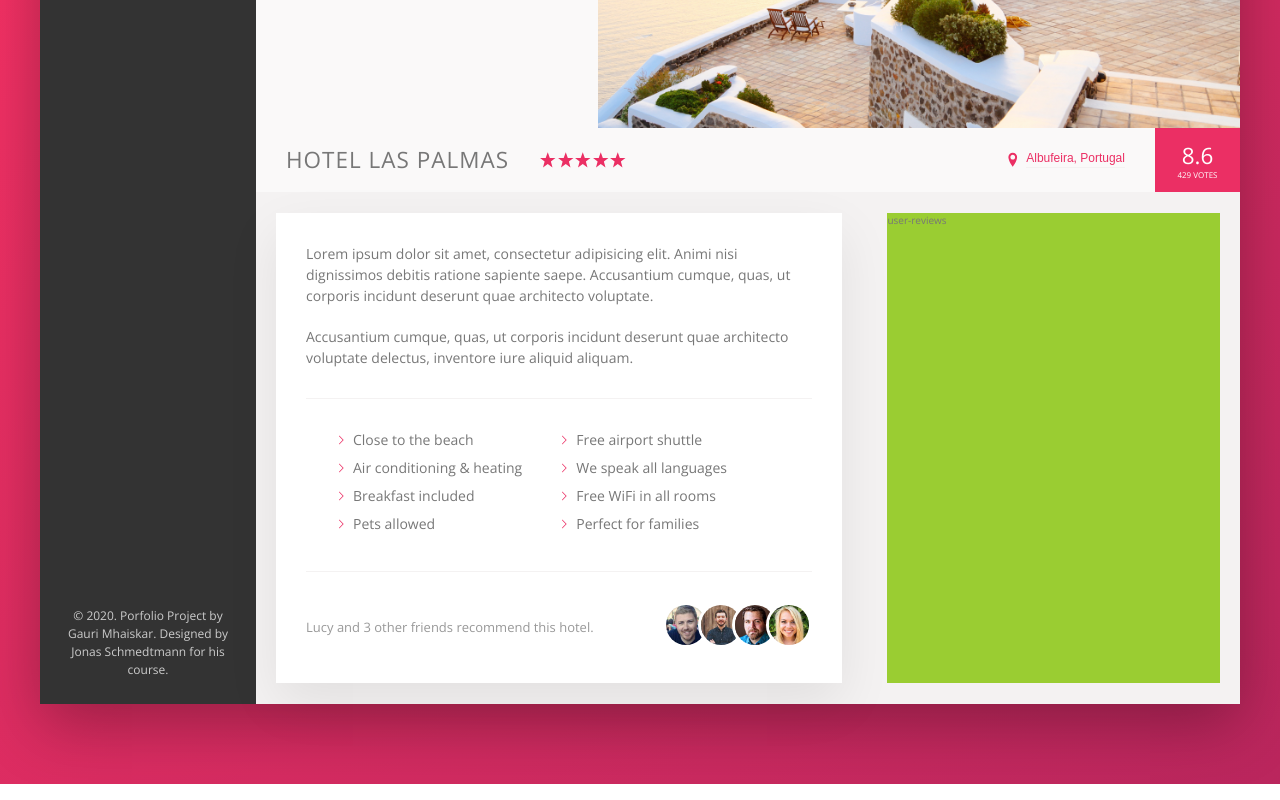
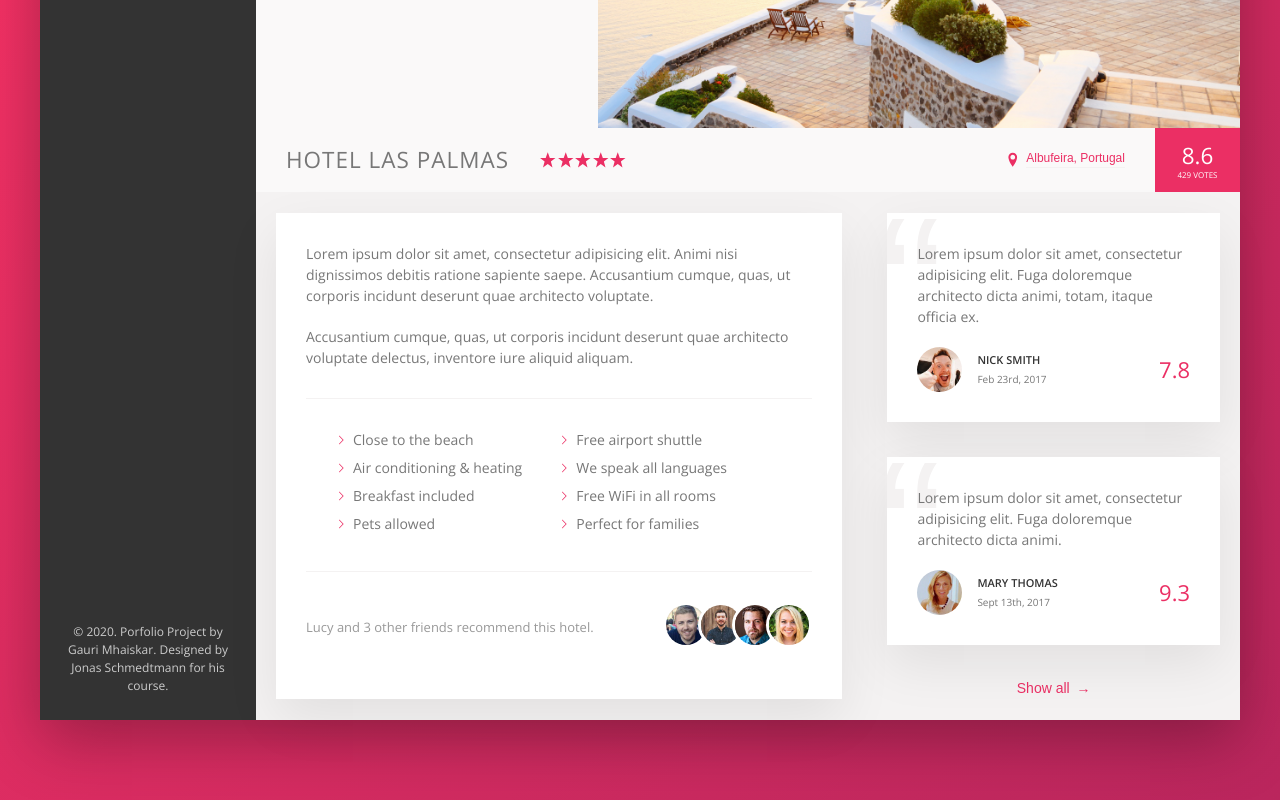
Before and after one commit to Ann-pixel/trillo-portfolio, a website: page index.html in a window 1280 px wide. Shown: the part 407-1207 px from the top of the page. Drawn offline with nearby package versions, Linux system fonts and the light colour scheme.

Commit message:
completed the reviews section

```diff
--- a/index.html
+++ b/index.html
@@ -177,7 +177,34 @@
                     </div>
                 </div>
                 <div class="user-reviews">
-                    user-reviews
+                    <figure class="review">
+                        <blockquote class="review__text">
+                            Lorem ipsum dolor sit amet, consectetur adipisicing elit. Fuga doloremque architecto dicta animi, totam, itaque officia ex.
+                        </blockquote>
+                        <figcaption class="review__user">
+                            <img src="img/user-1.jpg" alt="user-1" class="review__photo">
+                            <div class="review__user-box">
+                                <p class="review__user-name">Nick Smith</p>
+                                <p class="review__user-date">Feb 23rd, 2017</p>
+                            </div>
+                            <div class="review__rating">7.8</div>
+                        </figcaption>
+                    </figure>
+
+                    <figure class="review">
+                        <blockquote class="review__text">
+                            Lorem ipsum dolor sit amet, consectetur adipisicing elit. Fuga doloremque architecto dicta animi.
+                        </blockquote>
+                        <figcaption class="review__user">
+                            <img src="img/user-2.jpg" alt="user-2" class="review__photo">
+                            <div class="review__user-box">
+                                <p class="review__user-name">Mary Thomas</p>
+                                <p class="review__user-date">Sept 13th, 2017</p>
+                            </div>
+                            <div class="review__rating">9.3</div>
+                        </figcaption>
+                    </figure>
+                    <button class="btn-inline">Show all <span>&rarr;</span></button>
                 </div>
             </div>
 
--- a/sass/_components.scss
+++ b/sass/_components.scss
@@ -266,11 +266,20 @@
 
     &:hover{
         color: var(--color-grey-dark-1);
+        span{
+            margin-left: 8px;
+
+        }
     }
 
     &:focus{
         outline: none;
         animation: pulsate 1s infinite;
+    }
+
+    & span{
+        margin-left: 3px;
+        transition: margin-left .2s;
     }
 
 }
@@ -290,3 +299,60 @@
         box-shadow: none;
     }
 }
+
+
+//reviews--
+.review{
+    background-color: #fff;
+    box-shadow: var(--shadow-light);
+    padding: 3rem;
+    margin-bottom: 3.5rem;
+    position: relative;
+    overflow: hidden;
+
+    &__text{
+        margin-bottom: 2rem;
+        position: relative;
+        z-index: 10;
+    }
+    &__user{
+        display: flex;
+        align-items: center;
+        justify-content: space-between;
+    }
+    &__photo{
+        width: 4.5rem;
+        height: 4.5rem;
+        border-radius: 50%;
+        margin-right: 1.5rem;
+    }
+    &__user-box{
+        margin-right: auto;
+    }
+    &__user-name{
+        text-transform: uppercase;
+        font-weight: 600;
+        color: var(--color-grey-dark-1);
+        font-size: 1.1rem;
+        margin-bottom: .4rem;
+    }
+    &__user-date{
+        font-size: 1rem;
+        color: var(--color-grey-dark-2);
+    }
+    &__rating{
+        color: var(--color-primary);
+        font-size: 2.2rem;
+        font-weight: 300;
+    }
+    &::before{
+        content: "\201C"; //CSS version (ISO number) of an HTML entity that represents a left quotation mark
+        position: absolute;
+        top: -7.5rem;
+        left: -1rem;
+        font-size: 20rem;
+        color: var(--color-grey-light-2);
+        font-family: sans-serif; //changes the font of the quotation mark
+        z-index: 1;
+    }
+}
--- a/sass/_layout.scss
+++ b/sass/_layout.scss
@@ -38,6 +38,7 @@
     padding: 2rem;
     background-color: var(--color-grey-light-2);
     border-bottom: var(--line);
+    font-size: 1.4rem;
 }
 .description{
     background-color: #fff;
@@ -48,8 +49,12 @@
     font-size: 1.4rem;
 }
 .user-reviews{
-    background-color: yellowgreen;
+
     flex:1;
+
+    display: flex;
+    flex-direction: column;
+    align-items: center;
 }
 
 
```
Also changed, not shown: css/style.css.
